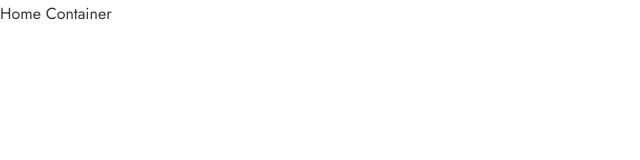
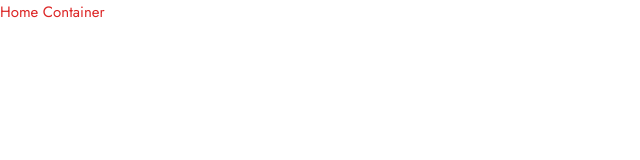
Before and after one commit to enesgulcu/ofistik, a Next.js app: page / in a window 1280 px wide. Shown: the top 160 px of the page, without its empty margins (0-640 px from the left). Built offline with nearby package versions, Linux system fonts and the light colour scheme.

Commit message:
Tailwind Dahil edildi.

```diff
--- a/app/Home/page.jsx
+++ b/app/Home/page.jsx
@@ -1,11 +1,11 @@
 "use client"
 import React from 'react'
-import HomeContainer from '@/container/Home/page'
+import HomeContainer from '@/containers/Home'
 
 const HomePage = () => {
   return (
     <>
-        <HomeContainer />
+      <HomeContainer />
     </>
   )
 }
--- a/app/layout.jsx
+++ b/app/layout.jsx
@@ -1,5 +1,6 @@
 "use client";
 import Aos from "aos";
+import '@/styles/globals.css'
 import "aos/dist/aos.css";
 import "../styles/index.scss";
 import { useEffect } from "react";
--- a/container/Home/page.jsx
+++ b/containers/Home/index.jsx
@@ -4,7 +4,9 @@ import React from 'react'
 
 const HomeContainer = () => {
   return (
-    <div>Home Container</div>
+    <>
+    <p className='text-red-600'>Home Container</p>
+    </>
   )
 }
 
--- a/package.json
+++ b/package.json
@@ -44,6 +44,9 @@
     "yup": "^1.3.2"
   },
   "devDependencies": {
-    "prisma": "^5.4.2"
+    "autoprefixer": "^10.4.16",
+    "postcss": "^8.4.31",
+    "prisma": "^5.4.2",
+    "tailwindcss": "^3.3.3"
   }
 }
--- /dev/null
+++ b/postcss.config.js
@@ -0,0 +1,6 @@
+module.exports = {
+  plugins: {
+    tailwindcss: {},
+    autoprefixer: {},
+  },
+}
--- /dev/null
+++ b/styles/globals.css
@@ -0,0 +1,12 @@
+@tailwind base;
+@tailwind components;
+@tailwind utilities;
+
+*{
+    margin: 0;
+    padding: 0;
+    box-sizing: border-box;
+
+    @apply
+    select-none
+}
--- /dev/null
+++ b/tailwind.config.js
@@ -0,0 +1,16 @@
+/** @type {import('tailwindcss').Config} */
+module.exports = {
+  content: [
+    "./app/**/*.{js,ts,jsx,tsx,mdx}",
+    "./pages/**/*.{js,ts,jsx,tsx,mdx}",
+    "./containers/**/*.{js,ts,jsx,tsx,mdx}",
+    "./components/**/*.{js,ts,jsx,tsx,mdx}",
+
+    // Or if using `src` directory:
+    "./src/**/*.{js,ts,jsx,tsx,mdx}",
+  ],
+  theme: {
+    extend: {},
+  },
+  plugins: [],
+}
```
Also changed, not shown: 1 other file (tests, documents, lock files or other folders).
